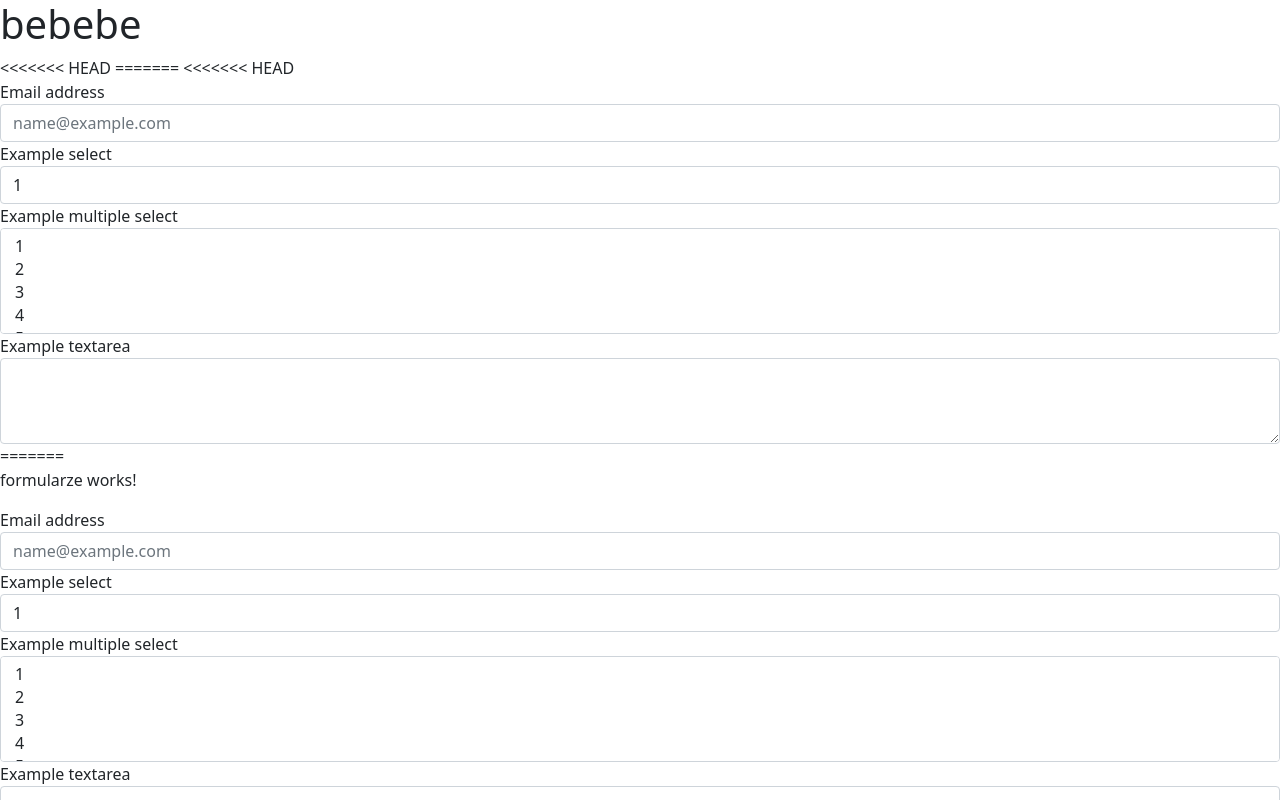
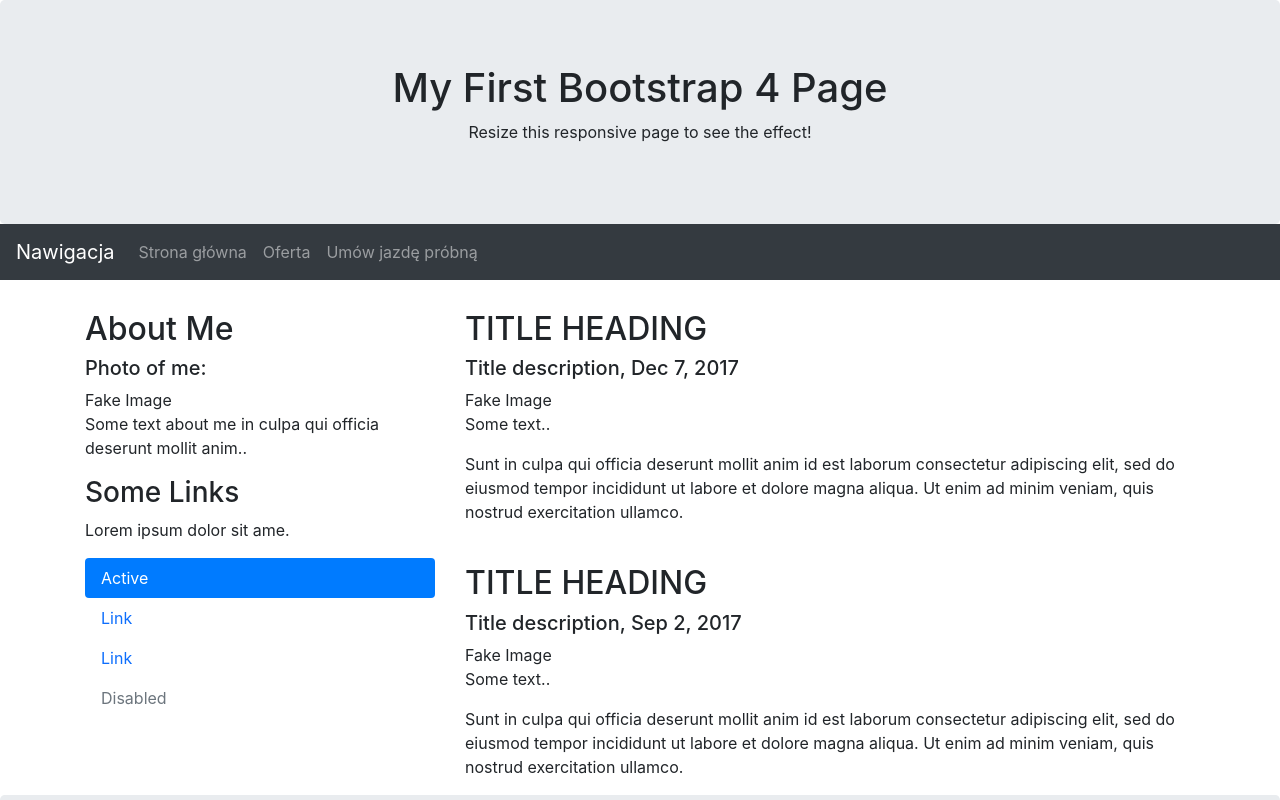
Before and after one commit to VitoBambino/my-angular-app, an Angular app: page / in a window 1280 px wide. Shown: the top 800 px of the page. Built offline with nearby package versions, Linux system fonts and the light colour scheme.

Commit message:
nowy app-component - na bootstrapie

```diff
--- a/src/app/app.component.html
+++ b/src/app/app.component.html
@@ -1,4 +1,52 @@
-<<<<<<< HEAD
-=======
-<formularze></formularze>
->>>>>>> b482181a28d1bfbfd2a6741a68a76769be5102c6
+<!DOCTYPE html>
+<html lang="en">
+<head>
+  <title>Bootstrap 4 Website Example</title>
+  <meta charset="utf-8">
+  <meta name="viewport" content="width=device-width, initial-scale=1">
+  <link rel="stylesheet" href="https://cdn.jsdelivr.net/npm/bootstrap@4.6.1/dist/css/bootstrap.min.css">
+  <script src="https://cdn.jsdelivr.net/npm/jquery@3.6.0/dist/jquery.slim.min.js"></script>
+  <script src="https://cdn.jsdelivr.net/npm/popper.js@1.16.1/dist/umd/popper.min.js"></script>
+  <script src="https://cdn.jsdelivr.net/npm/bootstrap@4.6.1/dist/js/bootstrap.bundle.min.js"></script>
+  <style>
+  .fakeimg {
+    height: 200px;
+    background: #aaa;
+  }
+  </style>
+</head>
+<body>
+
+<div class="jumbotron text-center" style="margin-bottom:0">
+  <h1>My First Bootstrap 4 Page</h1>
+  <p>Resize this responsive page to see the effect!</p>
+</div>
+
+<nav class="navbar navbar-expand-sm bg-dark navbar-dark">
+  <a class="navbar-brand" href="#">Nawigacja</a>
+  <button class="navbar-toggler" type="button" data-toggle="collapse" data-target="#collapsibleNavbar">
+    <span class="navbar-toggler-icon"></span>
+  </button>
+  <div class="collapse navbar-collapse" id="collapsibleNavbar">
+    <ul class="navbar-nav">
+      <li class="nav-item">
+        <a class="nav-link" href="#">Strona główna</a>
+      </li>
+      <li class="nav-item">
+        <a class="nav-link" href="#">Oferta</a>
+      </li>
+      <li class="nav-item">
+        <a class="nav-link" href="#">Umów jazdę próbną</a>
+      </li>
+    </ul>
+  </div>
+</nav>
+
+<app-home></app-home>
+
+<div class="jumbotron text-center" style="margin-bottom:0">
+    <p>Footer</p>
+  </div>
+
+</body>
+</html>
--- a/src/app/app.module.ts
+++ b/src/app/app.module.ts
@@ -5,13 +5,15 @@ import { AppRoutingModule } from './app-routing.module';
 import { AppComponent } from './app.component';
 
 import { FormsModule, ReactiveFormsModule } from '@angular/forms';
-import { FormularzeComponent } from './formularze/formularze.component'
+import { FormularzeComponent } from './formularze/formularze.component';
+import { HomeComponent } from './home/home.component'
 
 
 @NgModule({
 declarations: [
 AppComponent,
-FormularzeComponent
+FormularzeComponent,
+HomeComponent
 ],
 imports: [
 BrowserModule,
--- a/src/app/formularze/formularze.component.html
+++ b/src/app/formularze/formularze.component.html
@@ -1,36 +1,3 @@
-<<<<<<< HEAD
-<form>
-    <div class="form-group">
-      <label for="exampleFormControlInput1">Email address</label>
-      <input type="email" class="form-control" id="exampleFormControlInput1" placeholder="name@example.com">
-    </div>
-    <div class="form-group">
-      <label for="exampleFormControlSelect1">Example select</label>
-      <select class="form-control" id="exampleFormControlSelect1">
-        <option>1</option>
-        <option>2</option>
-        <option>3</option>
-        <option>4</option>
-        <option>5</option>
-      </select>
-    </div>
-    <div class="form-group">
-      <label for="exampleFormControlSelect2">Example multiple select</label>
-      <select multiple class="form-control" id="exampleFormControlSelect2">
-        <option>1</option>
-        <option>2</option>
-        <option>3</option>
-        <option>4</option>
-        <option>5</option>
-      </select>
-    </div>
-    <div class="form-group">
-      <label for="exampleFormControlTextarea1">Example textarea</label>
-      <textarea class="form-control" id="exampleFormControlTextarea1" rows="3"></textarea>
-    </div>
-  </form>
-
-=======
 <p>formularze works!</p>
 <form>
   <div class="form-group">
@@ -62,4 +29,3 @@
     <textarea class="form-control" id="exampleFormControlTextarea1" rows="3"></textarea>
   </div>
 </form>
->>>>>>> 3de7b7b09bea4b39d223076315aabebd8bcd6f67
--- /dev/null
+++ b/src/app/home/home.component.html
@@ -0,0 +1,40 @@
+<div class="container" style="margin-top:30px">
+    <div class="row">
+      <div class="col-sm-4">
+        <h2>About Me</h2>
+        <h5>Photo of me:</h5>
+        <div class="fakeimg">Fake Image</div>
+        <p>Some text about me in culpa qui officia deserunt mollit anim..</p>
+        <h3>Some Links</h3>
+        <p>Lorem ipsum dolor sit ame.</p>
+        <ul class="nav nav-pills flex-column">
+          <li class="nav-item">
+            <a class="nav-link active" href="#">Active</a>
+          </li>
+          <li class="nav-item">
+            <a class="nav-link" href="#">Link</a>
+          </li>
+          <li class="nav-item">
+            <a class="nav-link" href="#">Link</a>
+          </li>
+          <li class="nav-item">
+            <a class="nav-link disabled" href="#">Disabled</a>
+          </li>
+        </ul>
+        <hr class="d-sm-none">
+      </div>
+      <div class="col-sm-8">
+        <h2>TITLE HEADING</h2>
+        <h5>Title description, Dec 7, 2017</h5>
+        <div class="fakeimg">Fake Image</div>
+        <p>Some text..</p>
+        <p>Sunt in culpa qui officia deserunt mollit anim id est laborum consectetur adipiscing elit, sed do eiusmod tempor incididunt ut labore et dolore magna aliqua. Ut enim ad minim veniam, quis nostrud exercitation ullamco.</p>
+        <br>
+        <h2>TITLE HEADING</h2>
+        <h5>Title description, Sep 2, 2017</h5>
+        <div class="fakeimg">Fake Image</div>
+        <p>Some text..</p>
+        <p>Sunt in culpa qui officia deserunt mollit anim id est laborum consectetur adipiscing elit, sed do eiusmod tempor incididunt ut labore et dolore magna aliqua. Ut enim ad minim veniam, quis nostrud exercitation ullamco.</p>
+      </div>
+    </div>
+  </div>
--- /dev/null
+++ b/src/app/home/home.component.ts
@@ -0,0 +1,15 @@
+import { Component, OnInit } from '@angular/core';
+
+@Component({
+  selector: 'app-home',
+  templateUrl: './home.component.html',
+  styleUrls: ['./home.component.css']
+})
+export class HomeComponent implements OnInit {
+
+  constructor() { }
+
+  ngOnInit(): void {
+  }
+
+}
--- a/src/index.html
+++ b/src/index.html
@@ -8,8 +8,6 @@
   <link rel="icon" type="image/x-icon" href="favicon.ico">
 </head>
 <body>
-
-  <h1>bebebe</h1>
   <app-root></app-root>
 </body>
 </html>
```
Also changed, not shown: src/app/home/home.component.css (added), 1 other file (tests, documents, lock files or other folders).
